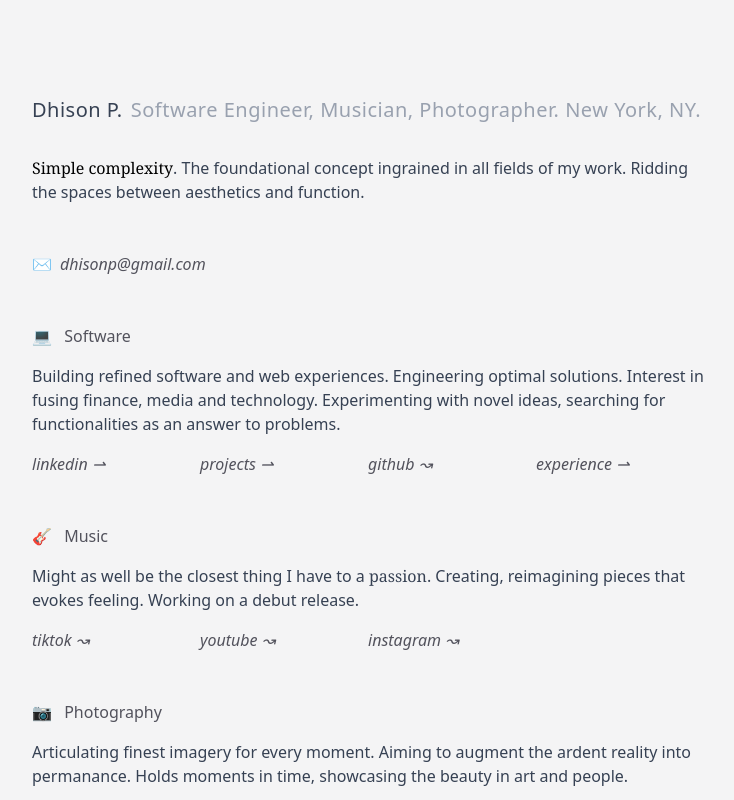
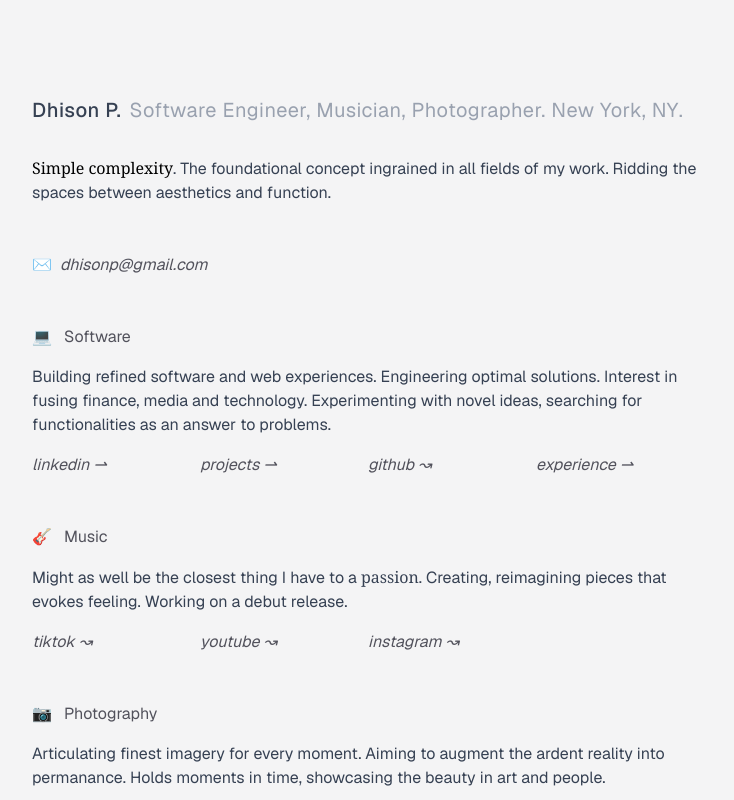
Before and after one commit to dhisonp/page, a Next.js app: page / in a window 1280 px wide. Shown: the top 800 px of the page, without its empty margins (272-1006 px from the left). Built offline with nearby package versions, Linux system fonts and the light colour scheme.

Commit message:
feat: change font to geist

```diff
--- a/src/app/layout.tsx
+++ b/src/app/layout.tsx
@@ -1,29 +1,25 @@
 import './styles/globals.css';
 import type { Metadata } from 'next';
-import { IBM_Plex_Sans, IBM_Plex_Serif } from 'next/font/google';
+import { Geist, Geist_Mono } from 'next/font/google';
 
-const ibmPlexSans = IBM_Plex_Sans({
-  weight: '300',
-  display: 'swap',
+const geist = Geist({
+  variable: '--font-geist',
   subsets: ['latin'],
-  variable: '--font-ibm-plex-sans',
 });
 
-const ibmPlexSerif = IBM_Plex_Serif({
-  weight: '300',
-  display: 'swap',
+const geistMono = Geist_Mono({
+  variable: '--font-geist-mono',
   subsets: ['latin'],
-  variable: '--font-ibm-plex-serif',
 });
 
 export const metadata: Metadata = {
   title: 'Dhison P.',
-  description: 'Here you learn more about me and what I do.'
+  description: 'Excellence in tandem.',
 };
 
 export default function RootLayout({ children }: { children: React.ReactNode }) {
   return (
-    <html lang="en" className={`${ibmPlexSans.variable} ${ibmPlexSerif.variable}`}>
+    <html lang="en" className={`${geist.variable} ${geistMono.variable} antialiased`}>
       <body>{children}</body>
     </html>
   );
--- a/src/app/styles/globals.css
+++ b/src/app/styles/globals.css
@@ -1,4 +1,10 @@
 @import 'tailwindcss';
+
+@theme inline {
+    /* TODO: Add background color(s) here instead. */
+    --font-sans: var(--font-geist);
+    --font-mono: var(--font-geist-mono);
+}
 
 /*
   The default border color has changed to `currentcolor` in Tailwind CSS v4,
```
